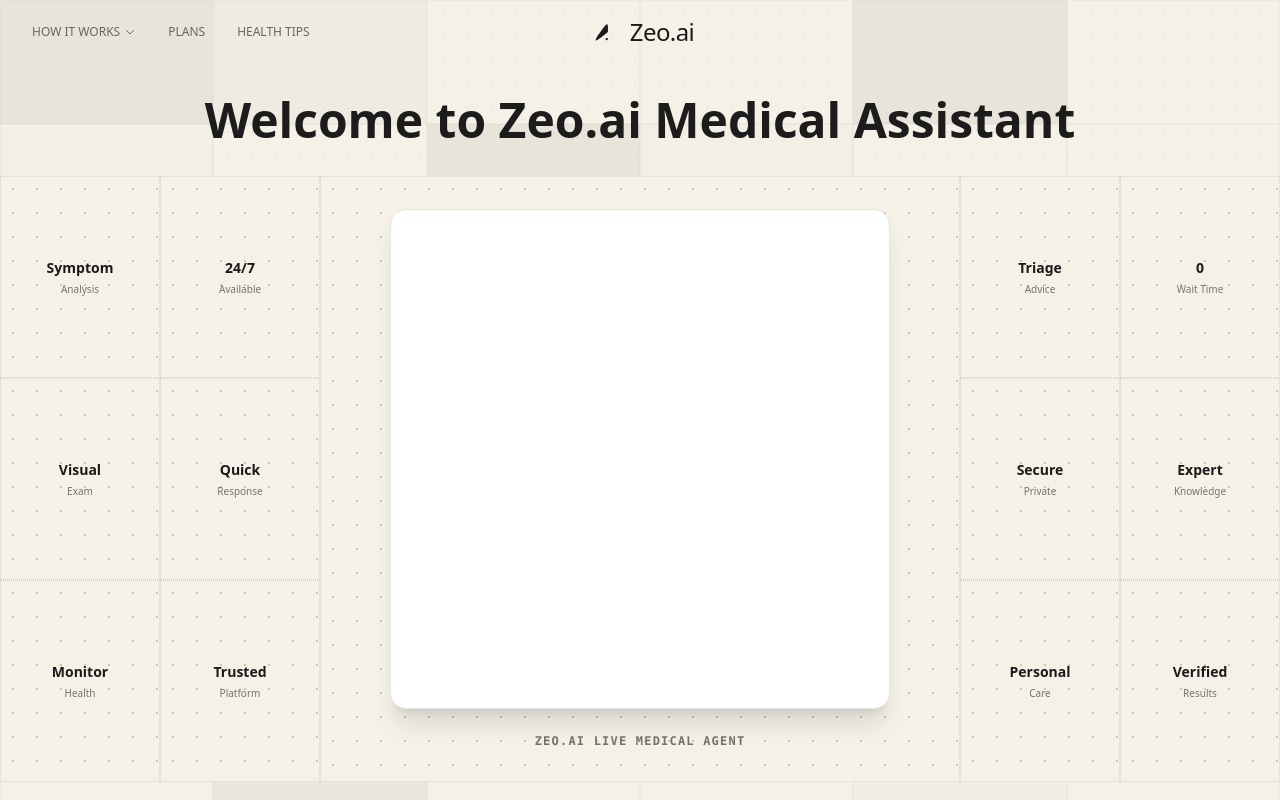
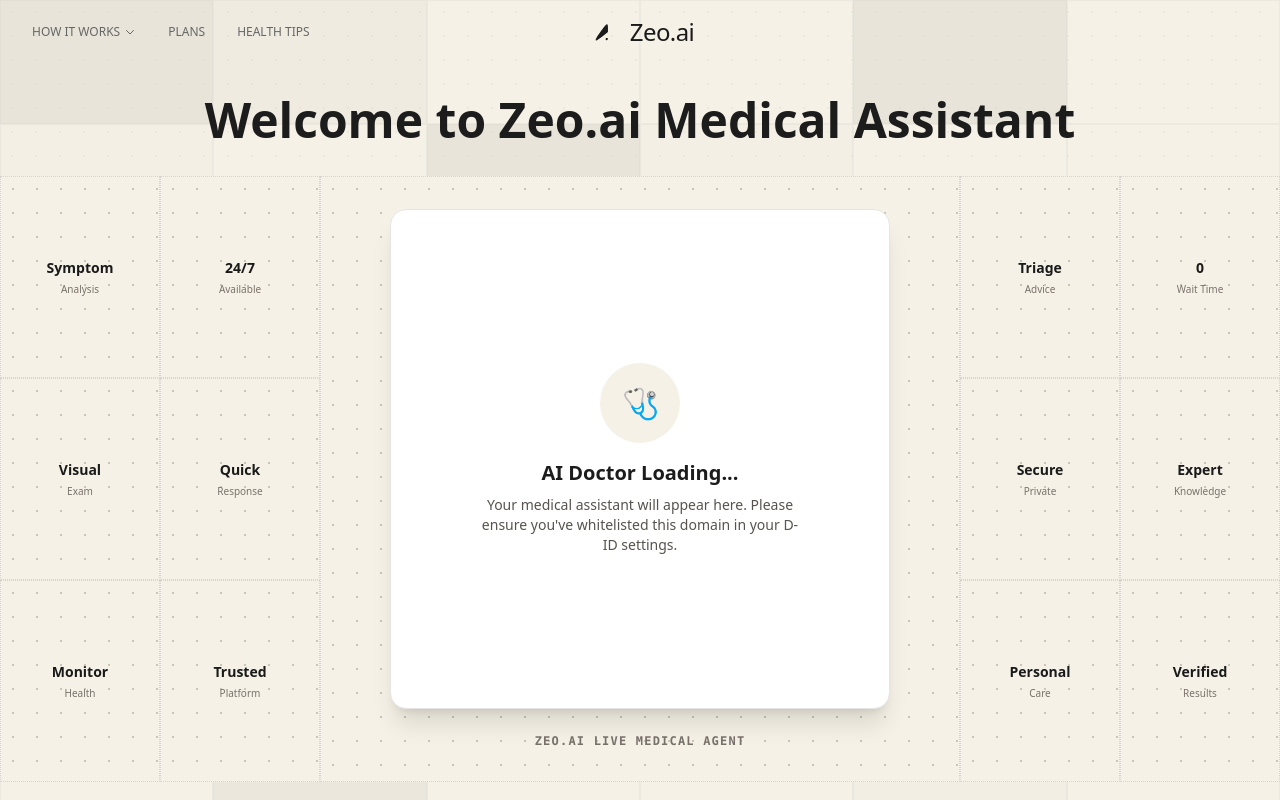
Before and after one commit to SatyaPujith/zeo-ai, a React (Vite) app: page / in a window 1280 px wide. Shown: the top 800 px of the page. Built offline with nearby package versions, Linux system fonts and the light colour scheme.

Commit message:
Third Commit

```diff
--- a/index.html
+++ b/index.html
@@ -9,14 +9,35 @@
   <body>
     <div id="root"></div>
     <script type="module" src="/src/main.tsx"></script>
-    <script type="module"
+
+    <!-- D-ID Agent Script -->
+    <script
+      type="module"
       src="https://agent.d-id.com/v2/index.js"
       data-mode="full"
       data-client-key="ck_N5juQRcRyzzFD0bYiDTjL"
       data-agent-id="v2_agt_epcSRxQ1"
       data-name="did-agent"
       data-monitor="true"
-      data-target-id="zeo-agent-container">
+      data-target-id="zeo-agent-container"
+      onload="console.log('D-ID script loaded successfully')"
+      onerror="console.error('Failed to load D-ID script')"
+    >
+    </script>
+
+    <!-- Verify D-ID loads -->
+    <script>
+      window.addEventListener('load', function() {
+        setTimeout(function() {
+          const container = document.getElementById('zeo-agent-container');
+          if (container) {
+            console.log('D-ID container found:', container);
+            console.log('Container children:', container.children.length);
+          } else {
+            console.error('D-ID container NOT found');
+          }
+        }, 3000);
+      });
     </script>
   </body>
 </html>
--- a/src/sections/HeroSection.tsx
+++ b/src/sections/HeroSection.tsx
@@ -371,7 +371,22 @@
             >
               <div className="w-full aspect-square max-w-[500px] bg-white rounded-2xl overflow-hidden shadow-xl border border-stone-200 flex items-center justify-center relative">
                 {/* The D-ID agent will mount here */}
-                <div id="zeo-agent-container" className="w-full h-full"></div>
+                <div
+                  id="zeo-agent-container"
+                  className="w-full h-full"
+                  style={{ minHeight: '400px' }}
+                >
+                  {/* Fallback content if agent doesn't load */}
+                  <div className="w-full h-full flex flex-col items-center justify-center p-8 text-center">
+                    <div className="w-20 h-20 bg-[#f5f1e6] rounded-full flex items-center justify-center mb-4">
+                      <span className="text-3xl">🩺</span>
+                    </div>
+                    <h3 className="text-xl font-semibold text-[#1c1c1c] mb-2">AI Doctor Loading...</h3>
+                    <p className="text-sm text-stone-600 max-w-xs">
+                      Your medical assistant will appear here. Please ensure you've whitelisted this domain in your D-ID settings.
+                    </p>
+                  </div>
+                </div>
               </div>
               <p className="text-xs text-stone-500 mt-6 font-mono tracking-widest uppercase font-bold">Zeo.ai Live Medical Agent</p>
             </div>
```
